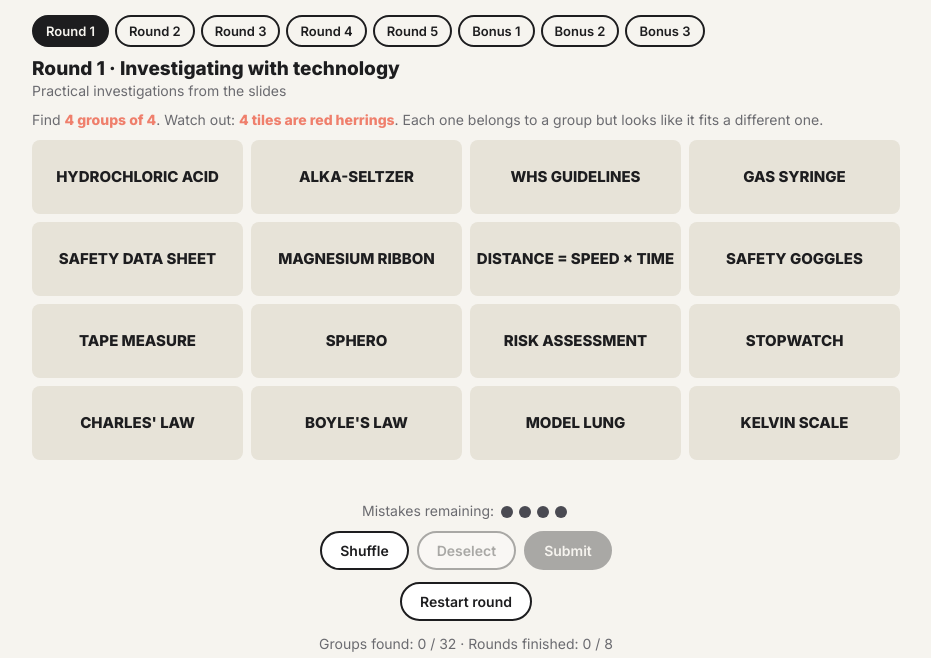
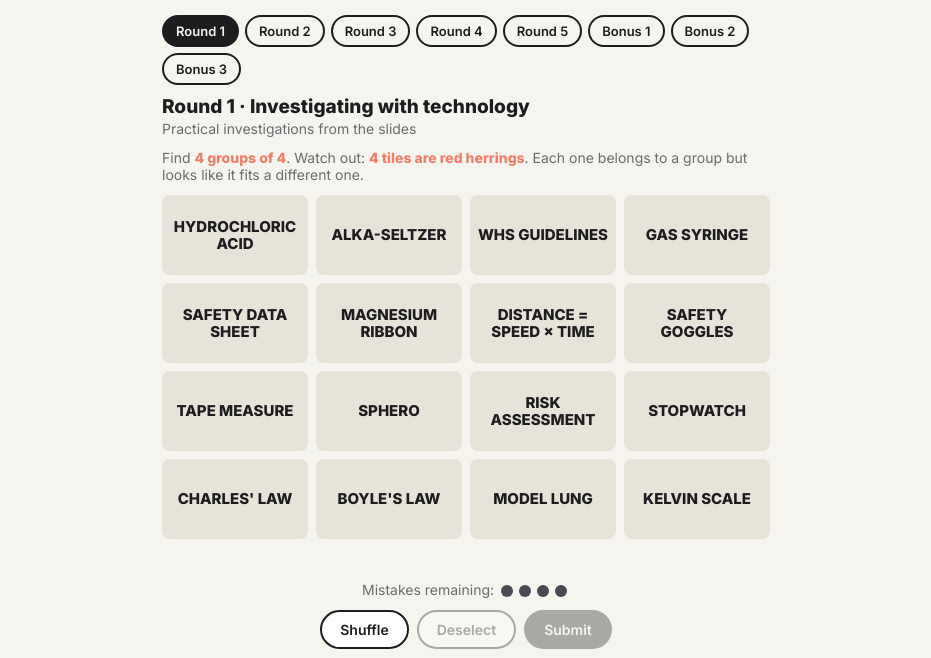
Before and after one commit to MrLamTeach/chemistry-lab, a plain HTML site: page investigating-science/m6-connections.html in a window 1280 px wide. Shown: the part 87-745 px from the top of the page, without its empty margins (174-1105 px from the left). Drawn offline with Linux system fonts and the light colour scheme.

Commit message:
Connections game: narrower grid with standard tile shape
Co-Authored-By: Claude Opus 5.5 <noreply@anthropic.com>
Claude-Session: https://claude.ai/code/session_014vMiaZwTYqkLiWVcKPjH9k

```diff
--- a/investigating-science/m6-connections.html
+++ b/investigating-science/m6-connections.html
@@ -17,7 +17,7 @@ html[data-theme="dark"]{--bg:#16171b;--ink:#ecebe6;--muted:#a0a0a8;--tile:#2c2d3
 html[data-theme="dark"] .tile.sel{color:#16171b}
 *{box-sizing:border-box}
 body{margin:0;font-family:Inter,system-ui,sans-serif;background:var(--bg);color:var(--ink)}
-.wrap{max-width:900px;margin:0 auto;padding:20px 16px 60px}
+.wrap{max-width:640px;margin:0 auto;padding:20px 16px 60px}
 header{display:flex;justify-content:space-between;align-items:flex-start;gap:12px}
 #themeBtn{border:2px solid var(--ink);background:var(--btn);color:var(--ink);border-radius:999px;padding:7px 14px;font:600 13px Inter,sans-serif;cursor:pointer;white-space:nowrap;margin-top:6px}
 header h1{font-size:clamp(22px,4vw,32px);margin:4px 0 2px;font-weight:800;letter-spacing:-.5px}
@@ -31,7 +31,7 @@ header p{margin:0;color:var(--muted);font-size:15px}
 .info{font-size:14px;margin-bottom:12px;color:var(--muted)}
 .info b{color:var(--herring)}
 .grid{display:grid;grid-template-columns:repeat(4,1fr);gap:8px}
-.tile{overflow-wrap:anywhere;hyphens:manual;background:var(--tile);border:none;border-radius:8px;min-height:74px;padding:6px;font:700 clamp(11px,1.9vw,15px) Inter,sans-serif;text-transform:uppercase;cursor:pointer;line-height:1.15;color:var(--ink);transition:transform .1s, background .15s}
+.tile{overflow-wrap:anywhere;hyphens:manual;background:var(--tile);border:none;border-radius:8px;min-height:80px;padding:6px;font:700 clamp(11px,1.9vw,15px) Inter,sans-serif;text-transform:uppercase;cursor:pointer;line-height:1.15;color:var(--ink);transition:transform .1s, background .15s}
 .tile:hover{transform:translateY(-1px)}
 .tile.sel{background:var(--tile-sel);color:#fff}
 .tile.shake{animation:shake .35s}
```
